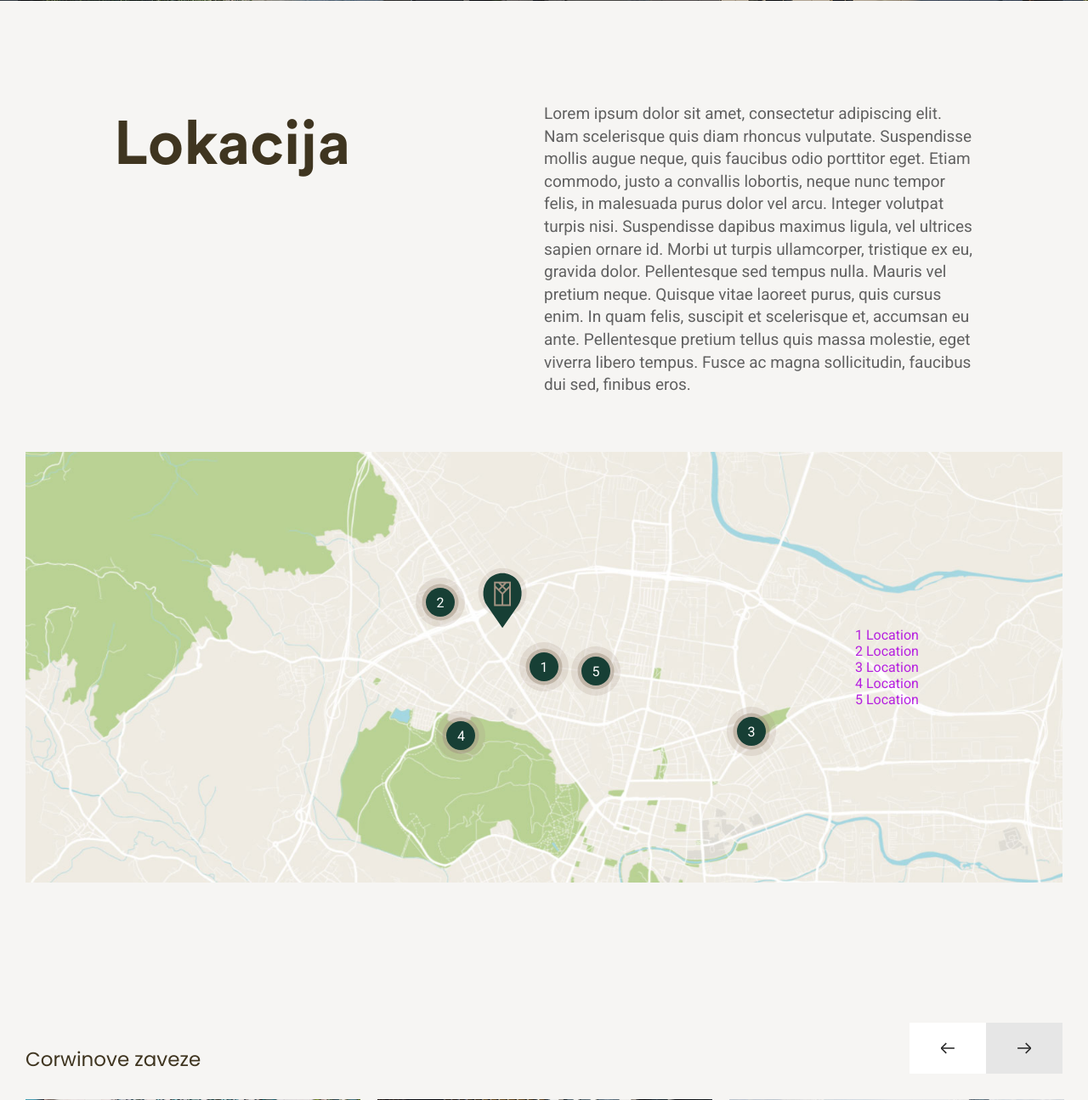
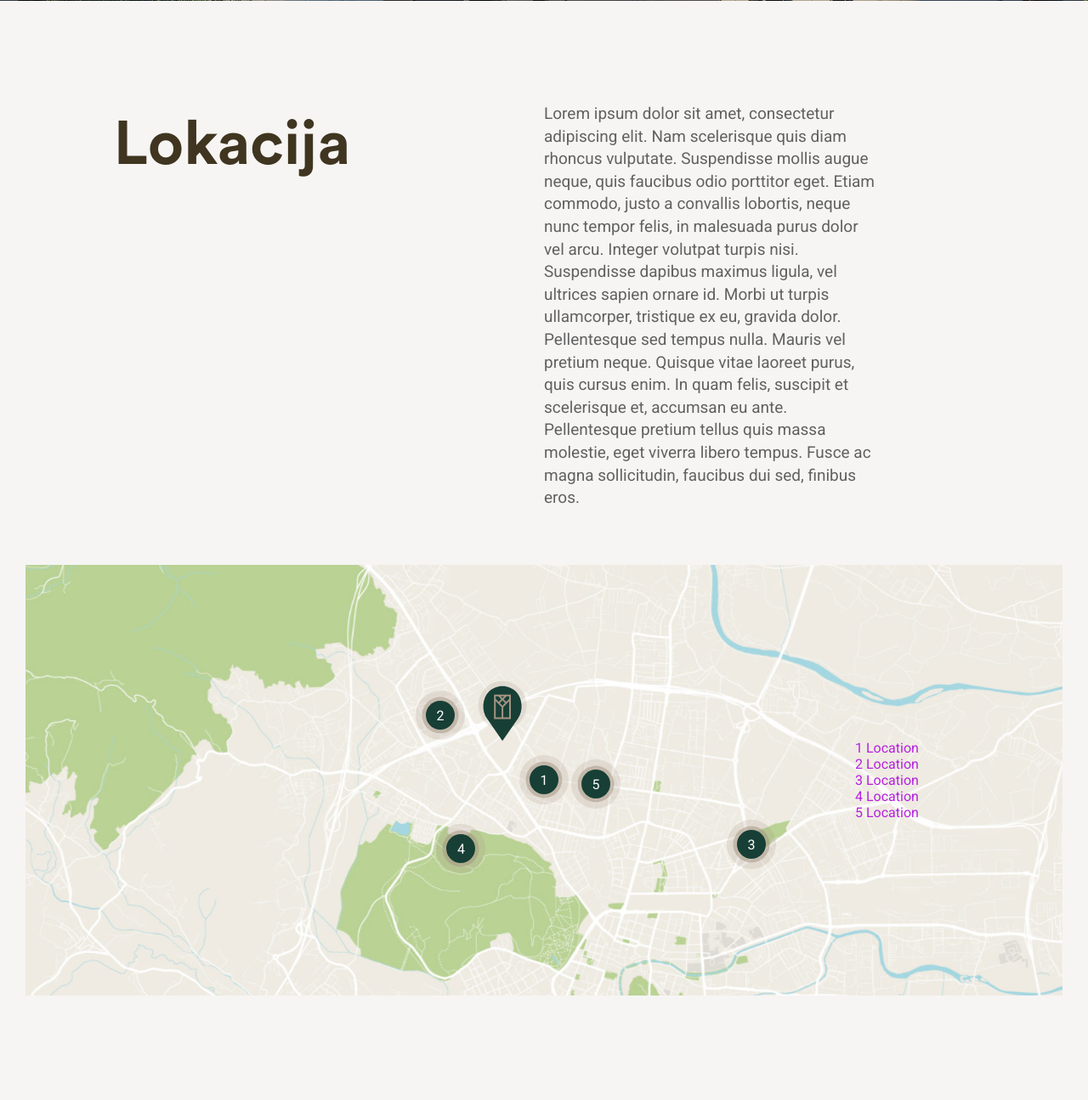
Before and after one commit to mitjapotocin/kvartet-task, a PHP site: page /index.html in a window 1280 px wide. Shown: the part 727-2022 px from the top of the page at 85% size. Run offline with PHP 8.4, Linux system fonts and the light colour scheme.

Commit message:
Changed location-info brakepoints and alignment

```diff
--- a/css/style.css
+++ b/css/style.css
@@ -852,11 +852,11 @@ nav ul li span {
 }
 @media only screen and (max-width:767px) {
   .location-info-wrapper {
+    width: 100%;
     margin-bottom: 40px;
-    width: 100%;
   }
 }
-@media only screen and (max-width:959px) {
+@media only screen and (max-width:1023px) {
   .location-info-wrapper {
     display: inline-block;
   }
@@ -873,6 +873,23 @@ nav ul li span {
   -webkit-flex: 1;
       -ms-flex: 1;
           flex: 1;
+}
+.location-info p {
+  line-height: 1.4;
+  font-size: 19px;
+  font-family: 'Roboto', sans-serif;
+  color: #616161;
+  padding-right: 22%;
+}
+@media only screen and (max-width:767px) {
+  .location-info p {
+    font-size: 13px;
+  }
+}
+@media only screen and (max-width:479px) {
+  .location-info p {
+    padding-right: 0;
+  }
 }
 .location {
   margin-bottom: 165px;
@@ -896,22 +913,6 @@ h2 {
 @media only screen and (max-width:479px) {
   h2 {
     font-size: 30px;
-  }
-}
-.location-info p {
-  line-height: 1.4;
-  font-size: 19px;
-  font-family: 'Roboto', sans-serif;
-  color: #616161;
-}
-@media only screen and (max-width:767px) {
-  .location-info p {
-    font-size: 16px;
-  }
-}
-@media only screen and (max-width:767px) {
-  .location-info p {
-    font-size: 13px;
   }
 }
 .location-name {
--- a/index.html
+++ b/index.html
@@ -55,9 +55,10 @@
         </div>
 
     </header>
-    <section class="location">
+    <section>
         <div class="container align-center">
-            <div class="location-info-wrapper ">
+
+            <div class="location-info-wrapper">
                 <div class="location-title">
                     <h2>Lokacija</h2>
                 </div>
@@ -74,7 +75,11 @@
                     </p>
                 </div>
             </div>
-            <div class="map align-left">
+        </div>
+    </section>
+    <section class="location">
+        <div class="container">
+            <div class="map">
                 <img src="images/jpg/location-map.jpg" alt="map">
                 <div>
                     <div class="location-pin" style="top: 50%; left: 50%;">
--- a/less/site/modules/map.less
+++ b/less/site/modules/map.less
@@ -88,13 +88,15 @@
     margin-bottom: 65px;
 
     @media @bp_max_768 {
+        width: 100%;
         margin-bottom: 40px;
-        width: 100%
     }
 
-    @media @bp_max_960 {
+    @media @bp_max_1024 {
         display: inline-block;
     }
+
+    @media @bp_max_1200 {}
 
     &>* {
         .align-left
@@ -107,7 +109,25 @@
 
 .location-info {
     flex: 1;
+
+    p {
+        line-height: 1.4;
+        font-size: 19px;
+        font-family: 'Roboto', sans-serif;
+        color: @textgray;
+        padding-right: 22%;
+
+        @media @bp_max_768 {
+
+            font-size: 13px;
+        }
+
+        @media @bp_max_480 {
+            padding-right: 0;
+        }
+    }
 }
+
 
 .location {
     margin-bottom: 165px;
@@ -132,22 +152,6 @@ h2 {
     }
 }
 
-.location-info {
-    p {
-        line-height: 1.4;
-        font-size: 19px;
-        font-family: 'Roboto', sans-serif;
-        color: @textgray;
-
-        @media @bp_max_768 {
-            font-size: 16px;
-        }
-
-        @media @bp_max_768 {
-            font-size: 13px;
-        }
-    }
-}
 
 .location-name {
     cursor: default;
```
Also changed, not shown: css/.prefixed/style.css (+19 -18 lines), css/style.min.css, 2 other files.
